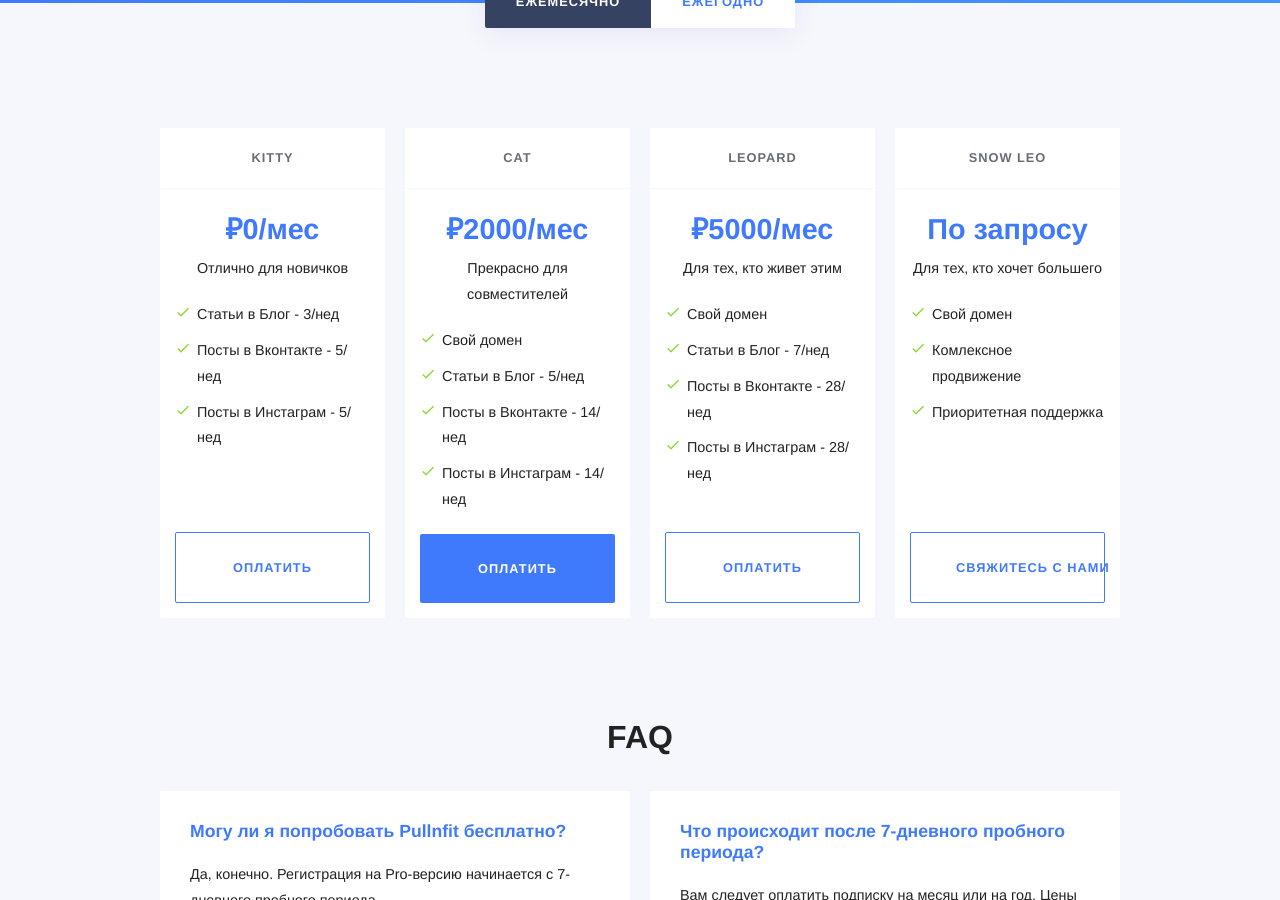
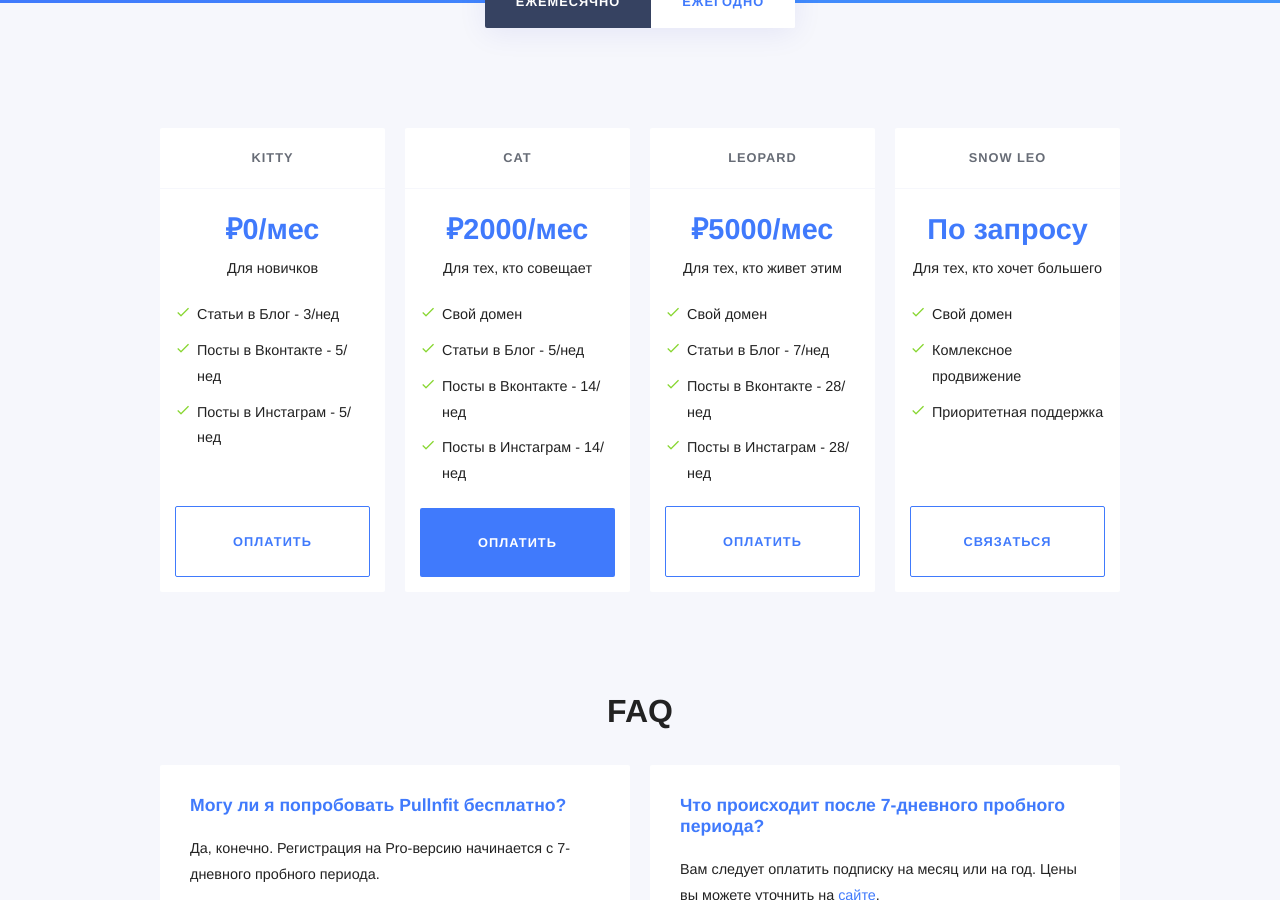
Before and after one commit to RakhimyanTim/adroholic.github.io, a Jekyll site: the page built from pages/pricing.html, in a window 1280 px wide and 900 px high, scrolled down 362 px. Built offline with Jekyll 4.4.1, drawn with Linux system fonts in a browser that asks for light colours; some web fonts are replaced.

Commit message:
Update plans.yml

```diff
--- a/_data/plans.yml
+++ b/_data/plans.yml
@@ -1,13 +1,13 @@
 - name: Kitty
   price: 0
-  sub: Отлично для новичков
+  sub: Для новичков
   features:
     - Статьи в Блог - 3/нед
     - Посты в Вконтакте - 5/нед
     - Посты в Инстаграм - 5/нед
 - name: Cat
   price: 2000
-  sub: Прекрасно для совместителей
+  sub: Для тех, кто совещает
   highlight: true
   features:
     - Свой домен
@@ -30,5 +30,5 @@
     - Комлексное продвижение
     - Приоритетная поддержка
   cta:
-    text: Свяжитесь с нами
+    text: Связаться
     link: /contact/
```
